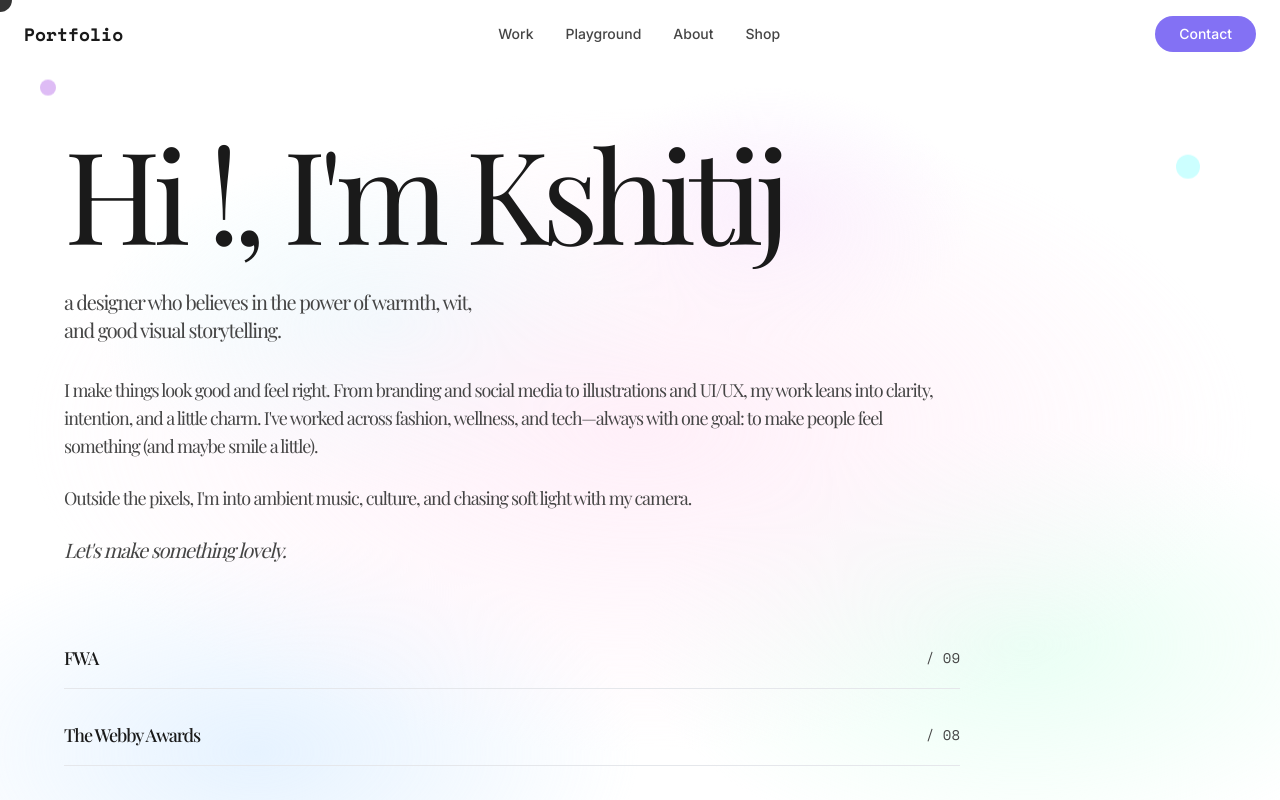
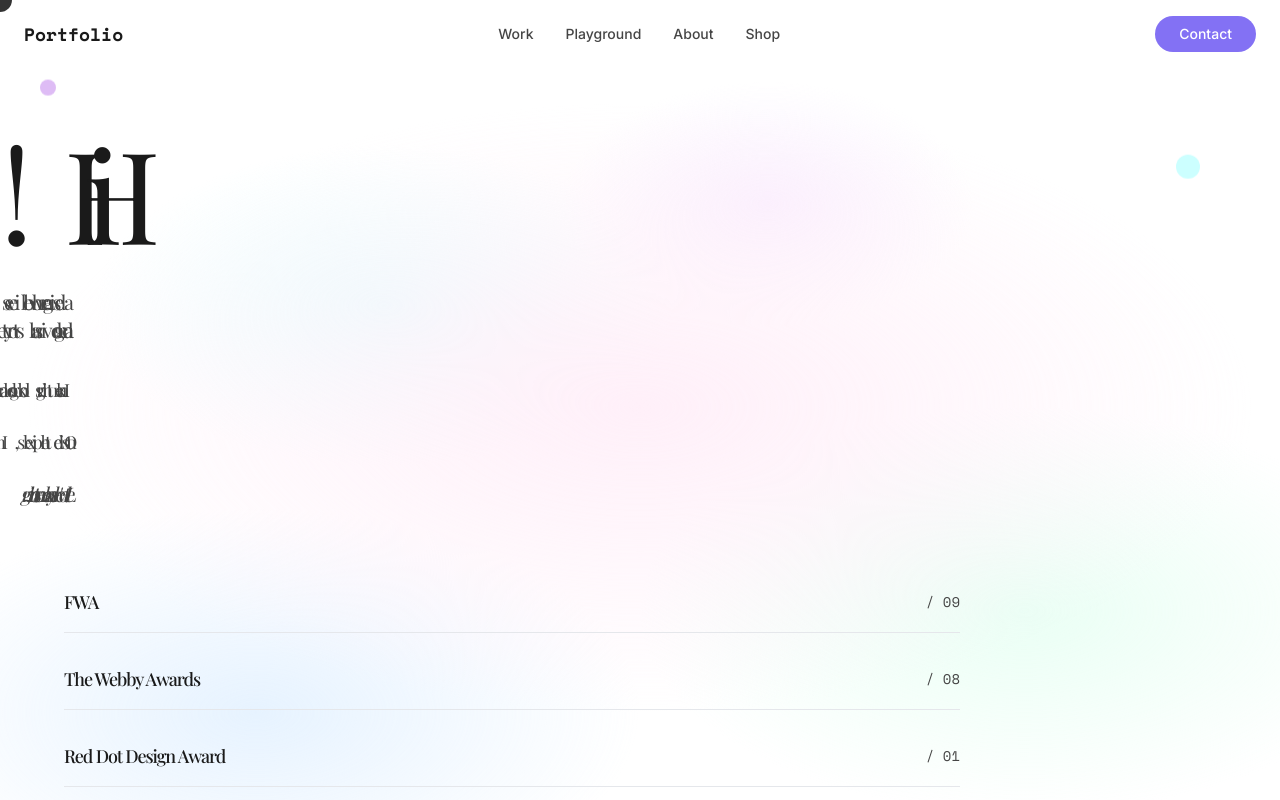
Before and after one commit to kshitij0299/pastel-pivot-folio, a React (Vite) app: page / in a window 1280 px wide. Shown: the top 800 px of the page. Built offline with nearby package versions, Linux system fonts and the light colour scheme.

Commit message:
Make text editable and consistent
Apply Playfair font style consistently across the hero section for easier editing.

```diff
--- a/src/components/HeroSection.tsx
+++ b/src/components/HeroSection.tsx
@@ -51,17 +51,17 @@ export const HeroSection = () => {
     }} />
 
       <div ref={heroRef} className="w-full px-4 sm:px-6 md:px-12 lg:px-16 relative z-10 max-w-7xl mx-auto">
-        <h1 ref={titleRef} className="font-playfair text-4xl sm:text-5xl md:text-7xl lg:text-8xl xl:text-9xl font-light text-heading mb-6 md:mb-8 leading-none tracking-[-0.06em]">
+        <h1 ref={titleRef} className="font-playfair text-4xl sm:text-5xl md:text-7xl lg:text-8xl xl:text-9xl font-light text-heading mb-6 md:mb-8 leading-none tracking-[-0.6em]">
           Hi !, I'm Kshitij
         </h1>
 
-        <p ref={subtitleRef} className="font-playfair text-base sm:text-lg md:text-xl text-body max-w-none md:max-w-3xl leading-relaxed mb-6 md:mb-8 tracking-[-0.06em]">
+        <p ref={subtitleRef} className="font-playfair text-base sm:text-lg md:text-xl text-body max-w-none md:max-w-3xl leading-relaxed mb-6 md:mb-8 tracking-[-0.6em]">
           a designer who believes in the power of warmth, wit,
           <br className="hidden sm:block" />
           and good visual storytelling.
         </p>
 
-        <div ref={subtitleRef} className="font-playfair text-sm sm:text-base md:text-lg text-body max-w-none md:max-w-4xl leading-relaxed space-y-4 md:space-y-6 tracking-[-0.06em]">
+        <div className="font-playfair text-sm sm:text-base md:text-lg text-body max-w-none md:max-w-4xl leading-relaxed space-y-4 md:space-y-6 tracking-[-0.6em]">
           <p>
             I make things look good and feel right. From branding and social media to
             illustrations and UI/UX, my work leans into clarity, intention, and a little
@@ -71,7 +71,7 @@ export const HeroSection = () => {
 
           <p>Outside the pixels, I'm into ambient music, culture, and chasing soft light with my camera.</p>
 
-          <p className="font-playfair italic text-lg md:text-xl tracking-[-0.06em]">
+          <p className="font-playfair italic text-lg md:text-xl tracking-[-0.6em]">
             Let's make something <em>lovely</em>.
           </p>
         </div>
```
